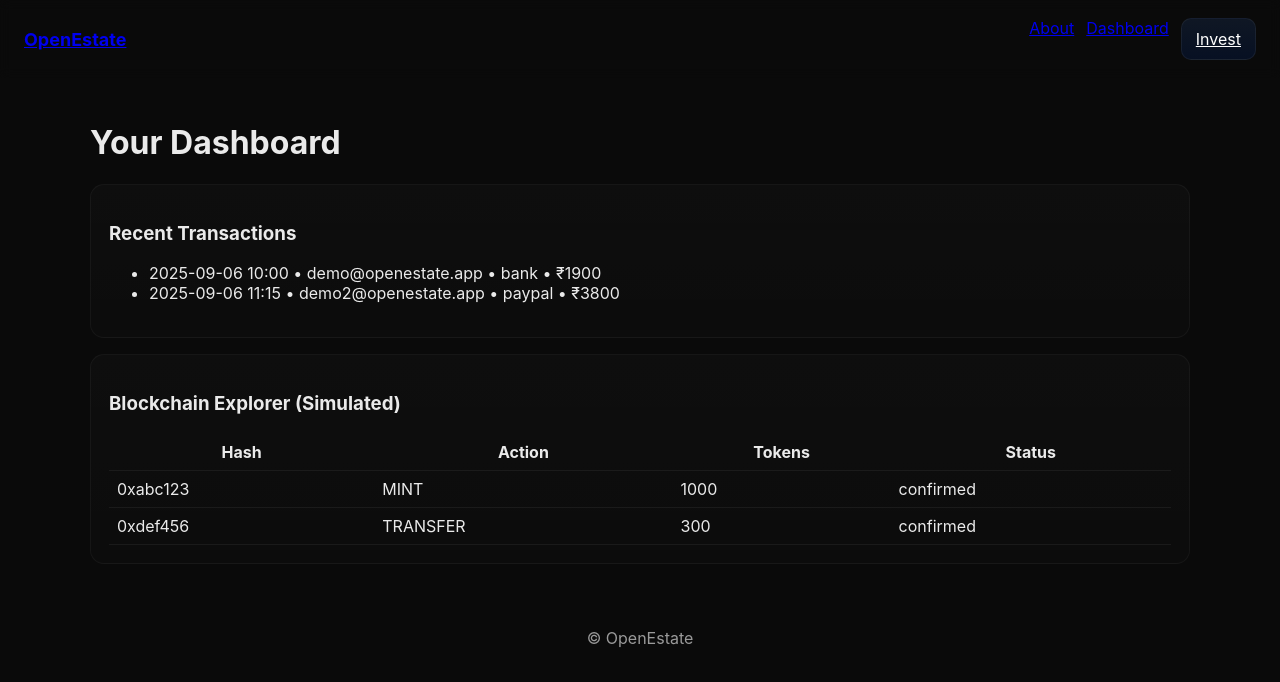
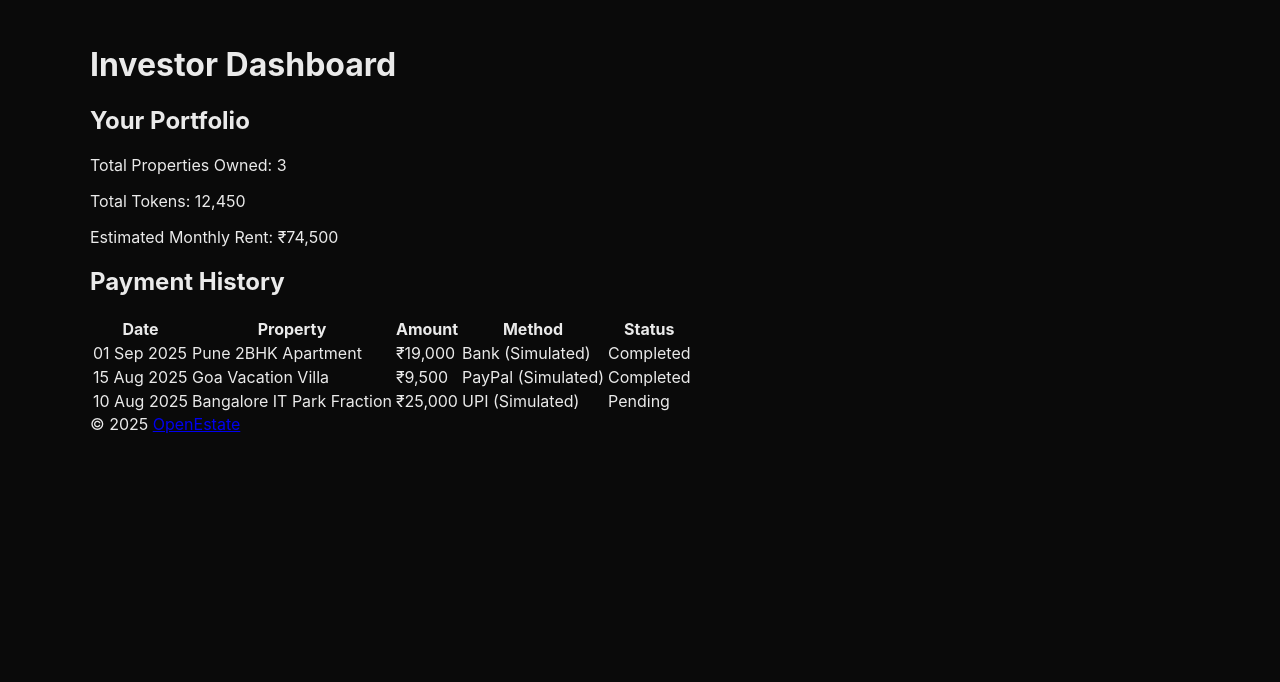
Before and after one commit to VibSinghJATT/OpenEstate, a Next.js app: page /dashboard in a window 1280 px wide. Shown: the top 682 px of the page. Built offline with nearby package versions, Linux system fonts and the light colour scheme.

Commit message:
Update dashboard.js

```diff
--- a/pages/dashboard.js
+++ b/pages/dashboard.js
@@ -1,28 +1,70 @@
-import Navbar from '../components/Navbar'
-import Footer from '../components/Footer'
-import {useEffect, useState} from 'react'
-export default function Dashboard(){
-  const [tx,setTx]=useState([]); const [bc,setBc]=useState([])
-  useEffect(()=>{
-    fetch('/api/data/transactions').then(r=>r.json()).then(setTx)
-    fetch('/api/data/blockchain').then(r=>r.json()).then(setBc)
-  },[])
-  return (<>
-    <Navbar/>
-    <div className="container">
-      <h1>Your Dashboard</h1>
-      <div className="card" style={{marginTop:16}}>
-        <h3>Recent Transactions</h3>
-        {tx.length===0?<p>No transactions yet.</p>:
-          <ul>{tx.map(t=>(<li key={t.id}>{t.time} • {t.user} • {t.method} • ₹{t.amount}</li>))}</ul>}
-      </div>
-      <div className="card" style={{marginTop:16}}>
-        <h3>Blockchain Explorer (Simulated)</h3>
-        <table className="table"><thead><tr><th>Hash</th><th>Action</th><th>Tokens</th><th>Status</th></tr></thead>
-          <tbody>{bc.map(b=>(<tr key={b.hash}><td>{b.hash}</td><td>{b.action}</td><td>{b.tokens}</td><td>{b.status}</td></tr>))}</tbody>
-        </table>
-      </div>
+export default function Dashboard() {
+  return (
+    <div className="container mx-auto px-6 py-12">
+      <h1 className="text-4xl font-bold mb-8">Investor Dashboard</h1>
+
+      {/* Portfolio Section */}
+      <section className="mb-10">
+        <h2 className="text-2xl font-semibold mb-4">Your Portfolio</h2>
+        <div className="bg-gray-900 rounded-lg p-6 shadow">
+          <p>Total Properties Owned: 3</p>
+          <p>Total Tokens: 12,450</p>
+          <p>Estimated Monthly Rent: ₹74,500</p>
+        </div>
+      </section>
+
+      {/* Payment History Section */}
+      <section className="mt-10">
+        <h2 className="text-2xl font-semibold mb-4">Payment History</h2>
+        <div className="bg-gray-900 rounded-lg p-4 shadow overflow-x-auto">
+          <table className="w-full text-left">
+            <thead>
+              <tr className="border-b border-gray-700">
+                <th className="p-2">Date</th>
+                <th className="p-2">Property</th>
+                <th className="p-2">Amount</th>
+                <th className="p-2">Method</th>
+                <th className="p-2">Status</th>
+              </tr>
+            </thead>
+            <tbody>
+              <tr className="border-b border-gray-800">
+                <td className="p-2">01 Sep 2025</td>
+                <td>Pune 2BHK Apartment</td>
+                <td>₹19,000</td>
+                <td>Bank (Simulated)</td>
+                <td className="text-green-400">Completed</td>
+              </tr>
+              <tr className="border-b border-gray-800">
+                <td className="p-2">15 Aug 2025</td>
+                <td>Goa Vacation Villa</td>
+                <td>₹9,500</td>
+                <td>PayPal (Simulated)</td>
+                <td className="text-green-400">Completed</td>
+              </tr>
+              <tr>
+                <td className="p-2">10 Aug 2025</td>
+                <td>Bangalore IT Park Fraction</td>
+                <td>₹25,000</td>
+                <td>UPI (Simulated)</td>
+                <td className="text-yellow-400">Pending</td>
+              </tr>
+            </tbody>
+          </table>
+        </div>
+      </section>
+
+      <footer className="mt-12 text-gray-500 text-center">
+        © {new Date().getFullYear()}{" "}
+        <a
+          href="https://github.com/VibSinghJATT/OpenEstate"
+          target="_blank"
+          rel="noopener noreferrer"
+          className="text-purple-400 hover:underline"
+        >
+          OpenEstate
+        </a>
+      </footer>
     </div>
-    <Footer/>
-  </>)
+  );
 }
```
